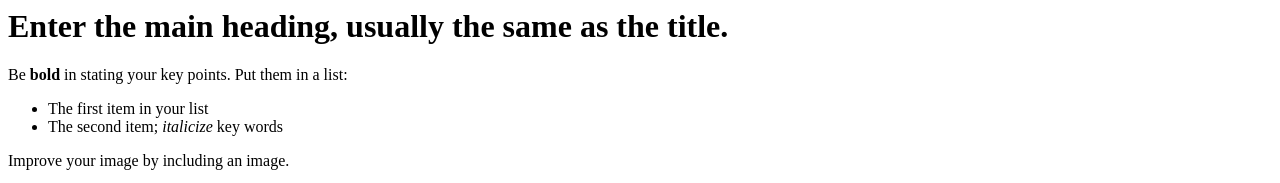
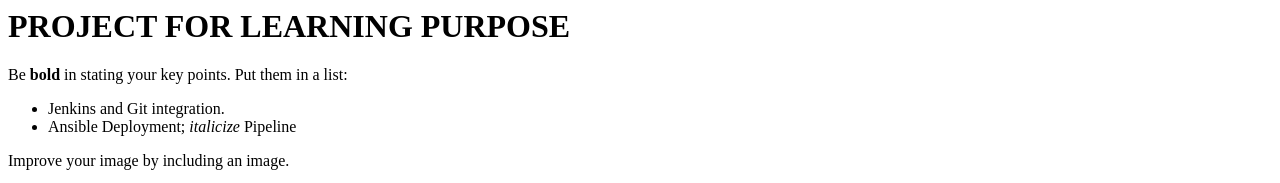
Before and after one commit to amolburade/devops2, a plain HTML site: page index.html in a window 1280 px wide. Shown: the top 183 px of the page. Drawn offline with Linux system fonts and the light colour scheme.

Commit message:
modified code

```diff
--- a/index.html
+++ b/index.html
@@ -6,15 +6,15 @@
 the Web page is shown. The information between the HEAD and /HEAD tags is
 not displayed. The information between the BODY and /BODY tags is displayed.-->
 <head>
-<title>Enter a title, displayed at the top of the window.</title>
+<title>DEVOPS PROJECT</title>
 </head>
 <!-- The information between the BODY and /BODY tags is displayed.-->
 <body>
-<h1>Enter the main heading, usually the same as the title.</h1>
+<h1>PROJECT FOR LEARNING PURPOSE</h1>
 <p>Be <b>bold</b> in stating your key points. Put them in a list: </p>
 <ul>
-<li>The first item in your list</li>
-<li>The second item; <i>italicize</i> key words</li>
+<li>Jenkins and Git integration.</li>
+<li>Ansible Deployment; <i>italicize</i> Pipeline</li>
 </ul>
 <p>Improve your image by including an image. </p>
 <p><img src="http://www.mygifs.com/CoverImage.gif" alt="A Great HTML Resource"></p>
```
